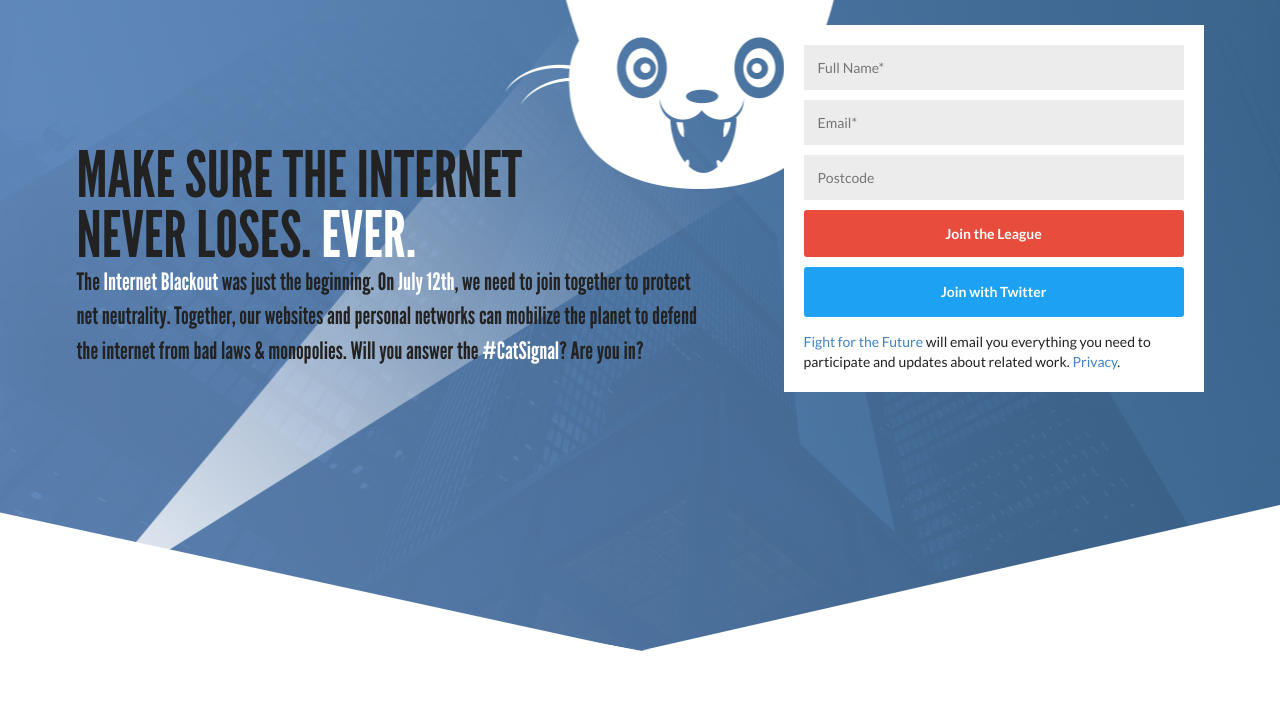
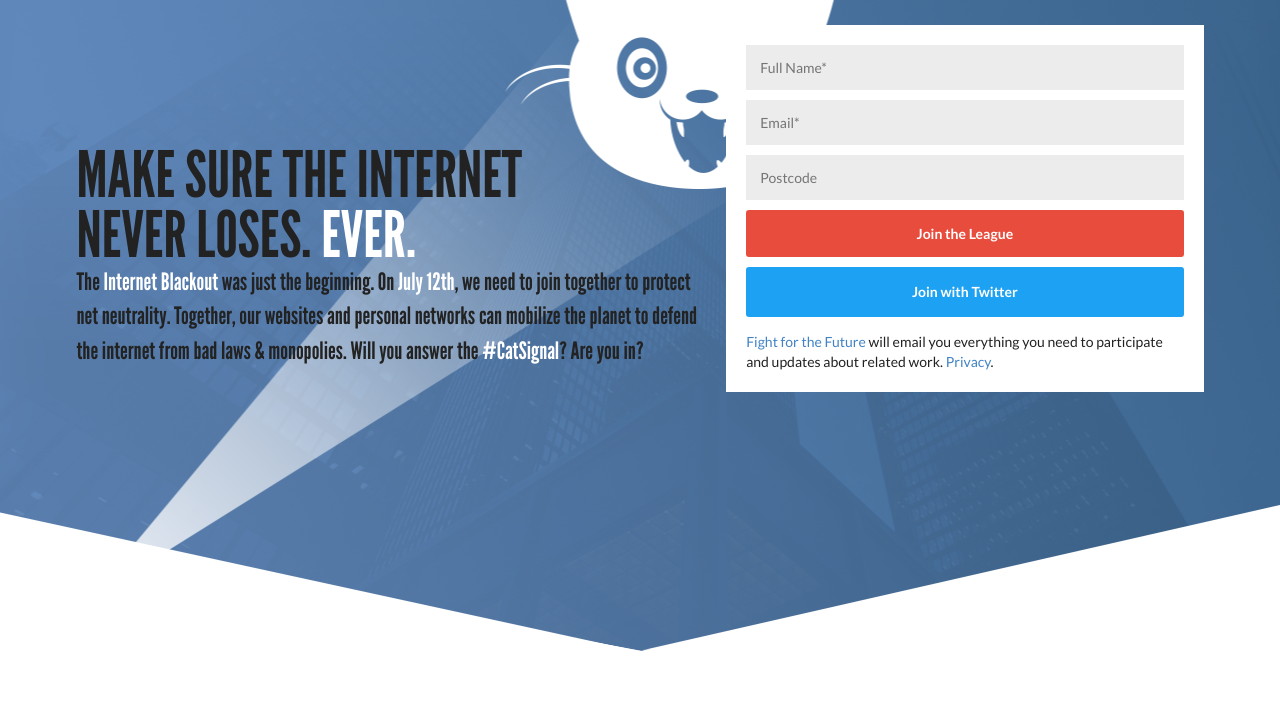
Before and after one commit to fightforthefuture/idl-website, a plain HTML site: page index.html in a window 1280 px wide. Shown: the part 85-800 px from the top of the page. Drawn offline with nearby package versions, Linux system fonts and the light colour scheme.

Commit message:
form width

```diff
--- a/less/style.less
+++ b/less/style.less
@@ -111,7 +111,7 @@ p{
   .form{
     padding: 20px;
     background: #fff;
-    width: 420px;
+    width: 100%;
     float: right;
     label{
       display: block;
```
